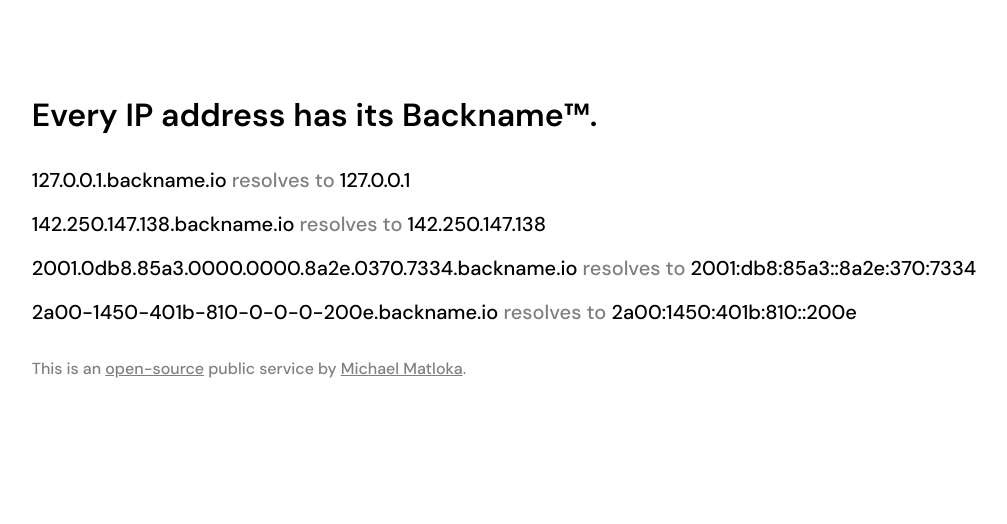
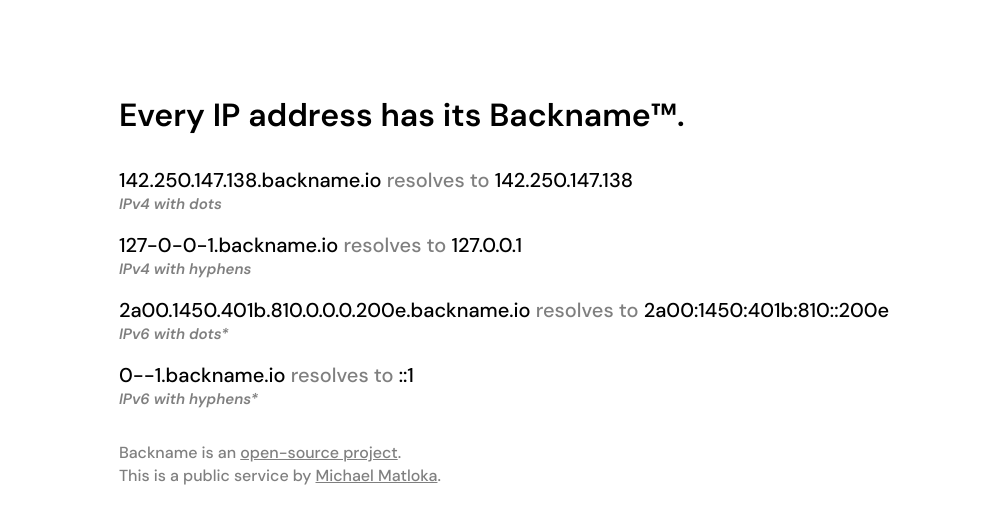
Before and after one commit to Twixes/backname, a Jekyll site: the page built from docs/index.html, in a window 1280 px wide. Shown: the top 524 px of the page, without its empty margins (136-1143 px from the left). Built offline with Jekyll 4.4.1, drawn with Linux system fonts in a browser that asks for light colours.

Commit message:
Make subdomain parsing robust, and documented

```diff
--- a/docs/_layouts/base.html
+++ b/docs/_layouts/base.html
@@ -9,7 +9,7 @@
         <link rel="preconnect" href="https://fonts.googleapis.com" />
         <link rel="preconnect" href="https://fonts.gstatic.com" crossorigin />
         <link
-            href="https://fonts.googleapis.com/css2?family=DM+Sans:opsz,wght@9..40,500;9..40,600&display=swap"
+            href="https://fonts.googleapis.com/css2?family=DM+Sans:ital,opsz,wght@0,9..40,500;0,9..40,600;1,9..40,600&display=swap"
             rel="stylesheet"
         />
         <link rel="stylesheet" href="{{ "/main.css?20230927" | relative_url }}">
--- a/docs/index.html
+++ b/docs/index.html
@@ -5,30 +5,39 @@
     height: 640
     width: 1280
 ---
-<h1>Every IP address has its Backname™.</h1>
+
+<h1>Every IP address has its Backname™.</h1>
 <ul>
     <li>
-        127.0.0.1.backname.io
-        <br /><span class="resolves">resolves to</span>
-        127.0.0.1
+        <p>
+            142.250.147.138.backname.io
+            <br /><span class="muted">resolves to</span> 142.250.147.138
+        </p>
+        <small>IPv4 with dots</small>
     </li>
     <li>
-        142.250.147.138.backname.io
-        <br /><span class="resolves">resolves to</span>
-        142.250.147.138
+        <p>
+            127-0-0-1.backname.io
+            <br /><span class="muted">resolves to</span> 127.0.0.1
+        </p>
+        <small>IPv4 with hyphens</small>
     </li>
     <li>
-        2001.0db8.85a3.0000.0000.8a2e.0370.7334.backname.io
-        <br /><span class="resolves">resolves to</span>
-        2001:db8:85a3::8a2e:370:7334
+        <p>
+            2a00.1450.401b.810.0.0.0.200e.backname.io
+            <br /><span class="muted">resolves to</span> 2a00:1450:401b:810::200e
+        </p>
+        <small>IPv6 with dots<span class="info" title="Due to limitations of domain names, all eight pieces of an IPv6 must be present, even if they're zero. The double colon can't be used in this notation.">*</span></small>
     </li>
     <li>
-        2a00-1450-401b-810-0-0-0-200e.backname.io
-        <br /><span class="resolves">resolves to</span>
-        2a00:1450:401b:810::200e
+        <p>
+            0--1.backname.io
+            <br /><span class="muted">resolves to</span> ::1
+        </p>
+        <small>IPv6 with hyphens<span class="info" title="Due to limitations of domain names, the first and last piece both need to be spelled out, even if they're zero. The double colon can be used though – it just becomes a double hyphen.">*</span></small>
     </li>
 </ul>
 <footer>
-    This is an <a href="https://github.com/Twixes/backname">open-source</a> public service by
-    <a href="https://matloka.com">Michael Matloka</a>.
+    Backname is an <a href="https://github.com/Twixes/backname">open-source project</a>.<br/>
+    This is a public service by <a href="https://matloka.com">Michael Matloka</a>.
 </footer>
--- a/docs/main.scss
+++ b/docs/main.scss
@@ -1,5 +1,11 @@
 ---
 ---
+
+:root {
+    --text: #000;
+    --muted: rgba(0, 0, 0, 0.5);
+    --background: #fff;
+}
 
 html,
 body,
@@ -14,6 +20,8 @@
     font-family: "DM Sans", "SF Pro Text", "Segoe UI", "Helvetica Neue", "Arial", sans-serif;
     font-weight: 500;
     line-height: 1.4;
+    color: var(--text);
+    background: var(--background);
 }
 h1 {
     font-size: 2rem;
@@ -21,11 +29,21 @@
     margin: 0 0 2rem;
     line-height: 1.2;
 }
+small {
+    display: block;
+    font-size: 0.875rem;
+    color: var(--muted);
+    font-weight: 600;
+    font-style: italic;
+}
+p {
+    margin: 0;
+}
 ul {
     padding: 0;
     margin: 0 0 2rem;
     list-style: none;
-    font-size: 1rem;
+    font-size: 1.0625rem;
     white-space: nowrap;
 }
 li {
@@ -35,11 +53,14 @@
     color: inherit;
 }
 footer {
-    font-size: 0.875rem;
+    font-size: 0.9375rem;
 }
 footer,
-.resolves {
-    color: rgba(0, 0, 0, 0.5);
+.muted {
+    color: var(--muted);
+}
+.info {
+    cursor: help;
 }
 @media screen and (min-width: 40rem) {
     body {
@@ -47,6 +68,9 @@
     }
     ul {
         font-size: 1.25rem;
+    }
+    small {
+        font-size: 0.9375rem;;
     }
     footer {
         font-size: 1rem;
@@ -56,7 +80,7 @@
     body {
         padding: 6rem 6rem 2rem;
     }
-    br {
+    ul br {
         display: none;
     }
 }
```
Also changed, not shown: 2 other files.
